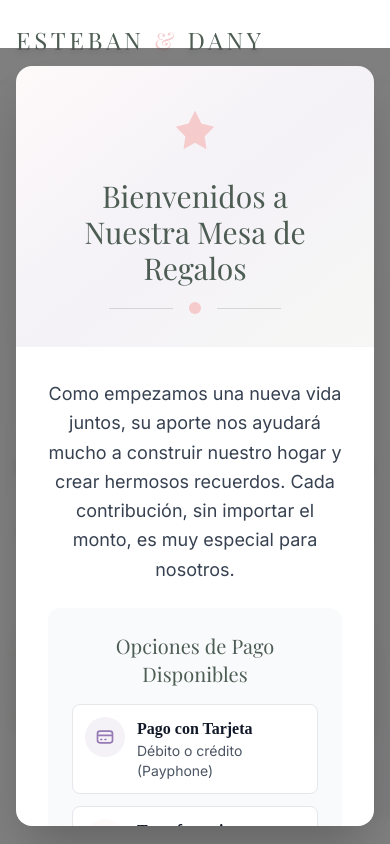
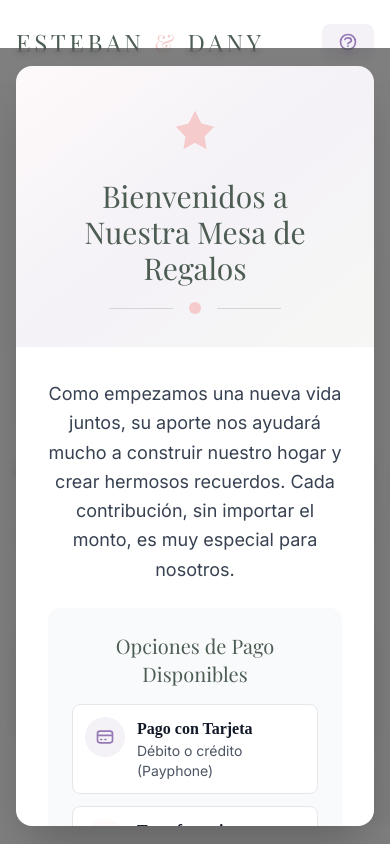
Before and after one commit to clicktoforever/wedding-esteban-dany, a Next.js app: page /gifts in a window 390 px wide. Shown: the top 844 px of the page. Built offline with nearby package versions, Linux system fonts and the light colour scheme; no server answers; the database is empty; a web font is replaced by a local one.

Commit message:
feat: Add HelpButton component and update GiftsPage layout for enhanced user support

```diff
--- a/app/gifts/page.tsx
+++ b/app/gifts/page.tsx
@@ -1,6 +1,7 @@
 import { createClient } from '@/lib/supabase/server'
 import Link from 'next/link'
 import GiftRegistry from '@/components/gifts/GiftRegistry'
+import HelpButton from '@/components/gifts/HelpButton'
 
 export const revalidate = 0 // Deshabilitar cache para siempre obtener datos frescos
 export const dynamic = 'force-dynamic' // Forzar renderizado dinámico
@@ -32,6 +33,7 @@ export default async function GiftsPage() {
             <Link href="/" className="text-2xl font-serif tracking-[0.15em] text-wedding-forest hover:text-wedding-purple transition-colors">
               ESTEBAN <span className="text-wedding-rose">&</span> DANY
             </Link>
+            <HelpButton />
           </div>
         </div>
       </nav>
@@ -127,19 +129,34 @@ export default async function GiftsPage() {
           <div className="max-w-3xl mx-auto text-center space-y-8">
             {/* Icon */}
             <div className="w-20 h-20 bg-wedding-rose/10 rounded-full flex items-center justify-center mx-auto">
-              <svg className="w-10 h-10 text-wedding-rose" fill="none" stroke="currentColor" viewBox="0 0 24 24">
-                <path strokeLinecap="round" strokeLinejoin="round" strokeWidth={2} d="M12 8c-1.657 0-3 .895-3 2s1.343 2 3 2 3 .895 3 2-1.343 2-3 2m0-8c1.11 0 2.08.402 2.599 1M12 8V7m0 1v8m0 0v1m0-1c-1.11 0-2.08-.402-2.599-1M21 12a9 9 0 11-18 0 9 9 0 0118 0z" />
+              <svg className="w-10 h-10 text-wedding-rose" fill="currentColor" viewBox="0 0 24 24">
+                <path d="M12 21.35l-1.45-1.32C5.4 15.36 2 12.28 2 8.5 2 5.42 4.42 3 7.5 3c1.74 0 3.41.81 4.5 2.09C13.09 3.81 14.76 3 16.5 3 19.58 3 22 5.42 22 8.5c0 3.78-3.4 6.86-8.55 11.54L12 21.35z"/>
               </svg>
             </div>
 
             {/* Content */}
             <div className="space-y-6">
-              <h3 className="text-3xl font-serif text-wedding-forest tracking-wide">
-                Otra forma de regalarnos
+              <h3 className="text-3xl md:text-4xl font-serif text-wedding-forest tracking-wide">
+                Gracias por tu Generosidad
               </h3>
+
+              {/* Decorative line */}
+              <div className="flex items-center justify-center">
+                <div className="h-px bg-wedding-rose/30 w-12"></div>
+                <svg className="w-4 h-4 mx-3 text-wedding-rose" viewBox="0 0 24 24" fill="currentColor">
+                  <path d="M12 21.35l-1.45-1.32C5.4 15.36 2 12.28 2 8.5 2 5.42 4.42 3 7.5 3c1.74 0 3.41.81 4.5 2.09C13.09 3.81 14.76 3 16.5 3 19.58 3 22 5.42 22 8.5c0 3.78-3.4 6.86-8.55 11.54L12 21.35z"/>
+                </svg>
+                <div className="h-px bg-wedding-rose/30 w-12"></div>
+              </div>
+
               <p className="text-lg text-gray-700 leading-relaxed tracking-wide max-w-2xl mx-auto">
-                Si prefieres hacer un regalo monetario, también será muy apreciado
-                y nos ayudará a comenzar nuestra nueva vida juntos.
+                Tu amor y presencia en nuestra boda son el mejor regalo que podríamos recibir.
+                Cada gesto de apoyo nos llena de alegría y nos ayuda a construir juntos
+                el futuro que hemos soñado. ¡Gracias por ser parte de este momento tan especial!
+              </p>
+              <p className="text-base text-gray-600 italic max-w-xl mx-auto">
+                Con todo nuestro amor y gratitud,<br />
+                <span className="font-serif text-wedding-forest text-lg">Esteban & Dany</span>
               </p>
             </div>
 
--- /dev/null
+++ b/components/gifts/HelpButton.tsx
@@ -0,0 +1,38 @@
+'use client'
+
+import { useState } from 'react'
+import WelcomeModal from './WelcomeModal'
+
+export default function HelpButton() {
+  const [showHelp, setShowHelp] = useState(false)
+
+  return (
+    <>
+      <button
+        onClick={() => setShowHelp(true)}
+        className="flex items-center space-x-2 px-4 py-2 bg-wedding-purple/10 hover:bg-wedding-purple/20
+                   text-wedding-purple rounded-lg transition-all duration-200 group"
+        aria-label="Ayuda"
+      >
+        <svg
+          className="w-5 h-5 group-hover:scale-110 transition-transform"
+          fill="none"
+          viewBox="0 0 24 24"
+          stroke="currentColor"
+        >
+          <path
+            strokeLinecap="round"
+            strokeLinejoin="round"
+            strokeWidth={2}
+            d="M8.228 9c.549-1.165 2.03-2 3.772-2 2.21 0 4 1.343 4 3 0 1.4-1.278 2.575-3.006 2.907-.542.104-.994.54-.994 1.093m0 3h.01M21 12a9 9 0 11-18 0 9 9 0 0118 0z"
+          />
+        </svg>
+        <span className="hidden sm:inline text-sm font-medium tracking-wide">Ayuda</span>
+      </button>
+
+      {showHelp && (
+        <WelcomeModal onClose={() => setShowHelp(false)} />
+      )}
+    </>
+  )
+}
```
